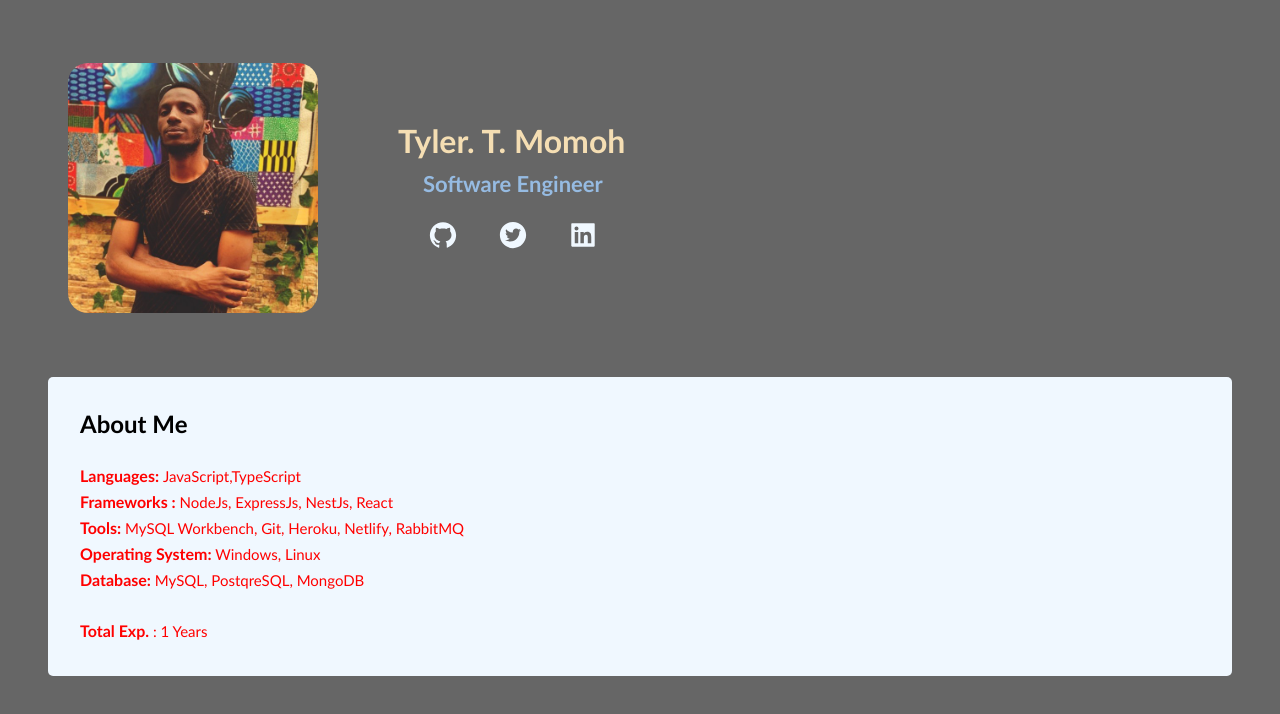
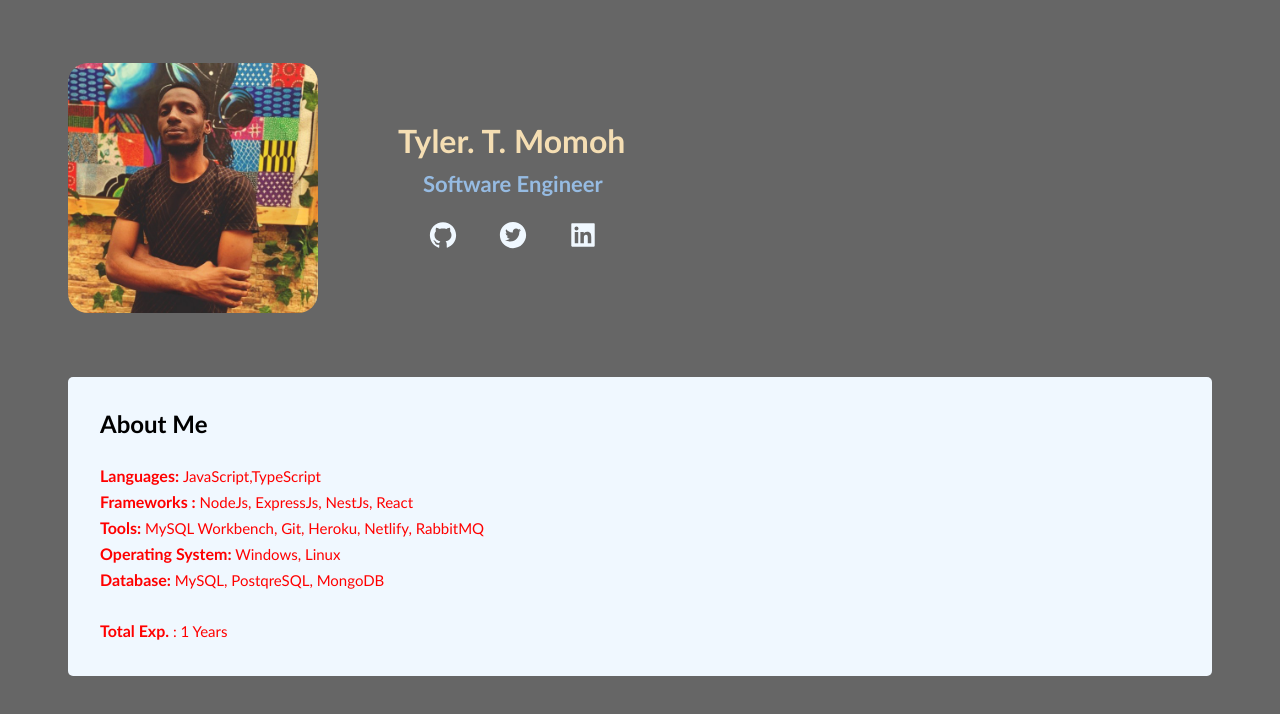
Before and after one commit to tylerjusfly/react-portfolio, a React (Vite) app: page / in a window 1280 px wide. Shown: the top 714 px of the page. Built offline with nearby package versions, Linux system fonts and the light colour scheme.

Commit message:
fixed padding for about components in scss

```diff
--- a/src/components/About/css/about.css
+++ b/src/components/About/css/about.css
@@ -2,7 +2,10 @@
   box-sizing: border-box;
   margin: 0;
   padding: 0;
-  font-family: "Trebuchet MS", "Lucida Sans Unicode", Arial, sans-serif;
+}
+
+section {
+  margin: 20px;
 }
 
 .about--section {
--- a/src/components/About/css/about.scss
+++ b/src/components/About/css/about.scss
@@ -1,4 +1,8 @@
 @import '../../../config';
+
+section{
+    margin: 20px;
+}
 
 .about--section{
     background-color: $alice-Blue;
--- a/src/components/Profile/css/profile.css
+++ b/src/components/Profile/css/profile.css
@@ -2,13 +2,13 @@
   box-sizing: border-box;
   margin: 0;
   padding: 0;
-  font-family: "Trebuchet MS", "Lucida Sans Unicode", Arial, sans-serif;
 }
 
 body {
   background-color: #666;
   color: #fff;
   height: 100vh;
+  font-family: "Trebuchet MS", "Lucida Sans Unicode", Arial, sans-serif;
 }
 
 a {
```
Also changed, not shown: 2 other files (tests, documents, lock files or other folders).
